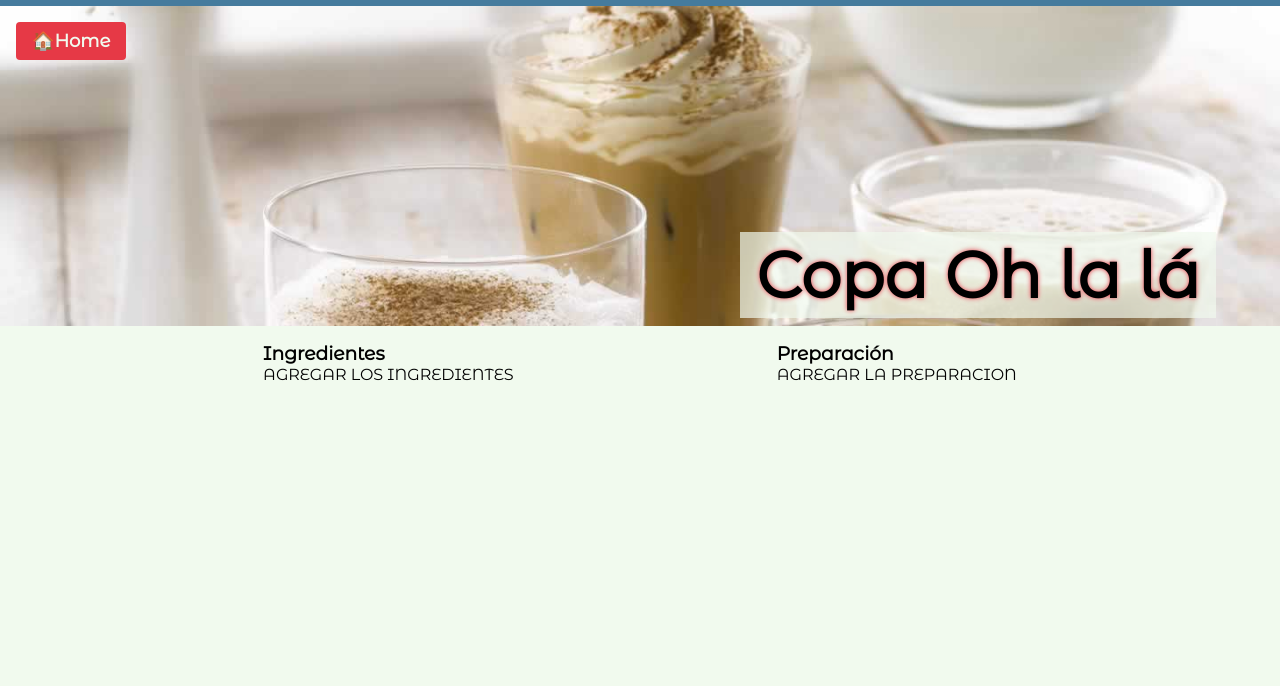
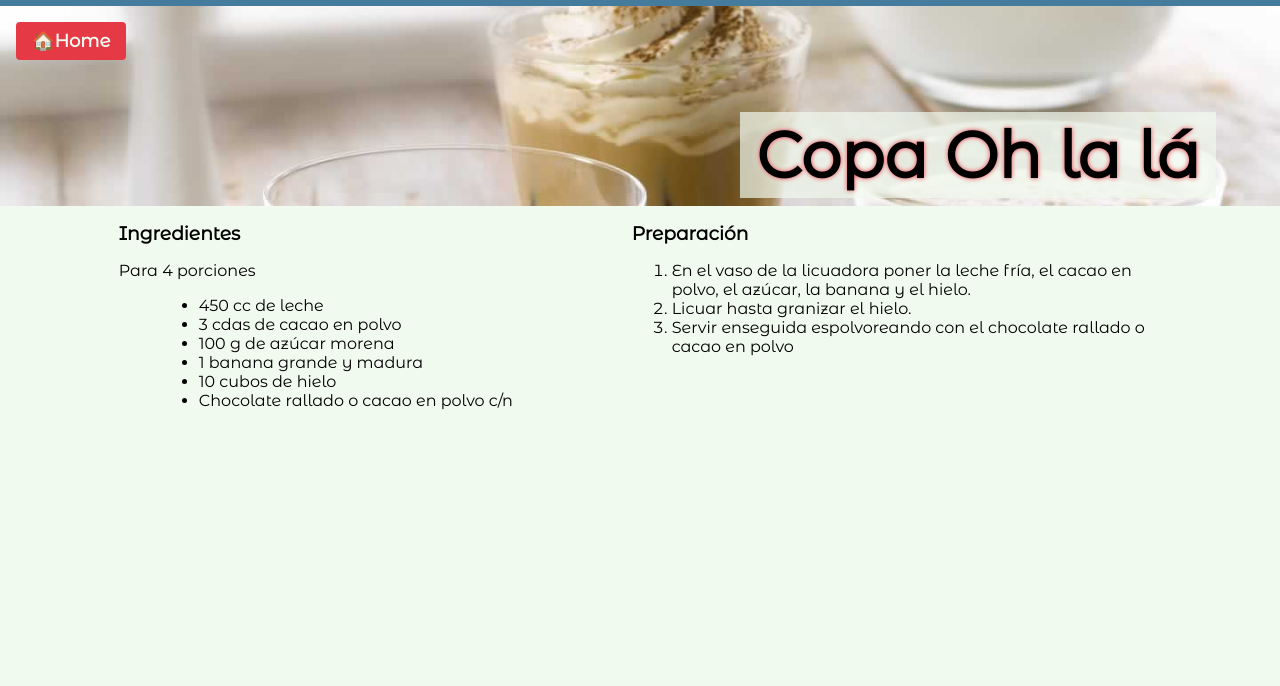
Before and after one commit to brankohbk/lacocinadeltio, a plain HTML site: page copa.html in a window 1280 px wide. Shown: the part 114-800 px from the top of the page. Drawn offline with Linux system fonts and the light colour scheme.

Commit message:
feat:Se terminó el ejercicio en clase.

```diff
--- a/copa.html
+++ b/copa.html
@@ -23,13 +23,29 @@
       <section class="instrucciones">
         <article>
           <h3>Ingredientes</h3>
+          <dl>
+            <dt>Para 4 porciones</dt>
+            <dd>
+              <ul>
+                <li>450 cc de leche</li>
+                <li>3 cdas de cacao en polvo</li>
+                <li>100 g de azúcar morena</li>
+                <li>1 banana grande y madura</li>
+                <li>10 cubos de hielo</li>
+                <li>Chocolate rallado o cacao en polvo c/n</li>
+              </ul>
+            </dd>
+          </dl>
 
-          <p>AGREGAR LOS INGREDIENTES</p>
         </article>
         <article>
           <h3>Preparación</h3>
+          <ol>
+            <li>En el vaso de la licuadora poner la leche fría, el cacao en polvo, el azúcar, la banana y el hielo.</li>
+            <li>Licuar hasta granizar el hielo.</li>
+            <li>Servir enseguida espolvoreando con el chocolate rallado o cacao en polvo</li>
+          </ol>
 
-          <p>AGREGAR LA PREPARACION</p>
         </article>
       </section>
       <section class="mas-recetas">
--- a/styles/main.css
+++ b/styles/main.css
@@ -126,13 +126,13 @@ footer {
   background: url("../assets/panqueques-con-dulce-de-leche.jpg") center bottom;
 }
 .receta .hero-copa {
-  background: url("../assets/copa-oh-la-la.jpg") center 30%;
+  background: url("../assets/copa-oh-la-la.jpg") center 25%;
 }
 
 .receta .hero {
   background-size: cover;
   width: 100%;
-  height: 40vh;
+  height: 25vh;
   display: flex;
   justify-content: space-between;
   align-items: flex-start;
@@ -153,7 +153,7 @@ footer {
   display: flex;
   justify-content: space-evenly;
   padding-top: 1rem;
-  min-height: 50vh;
+  min-height: 70vh;
 }
 
 .instrucciones article {
@@ -191,3 +191,6 @@ footer {
   flex-direction: column;
   align-items: center;
 }
+
+
+/* PRUEBAS EN CLASE */
```
Also changed, not shown: suprema.html (+1 -0 lines).
